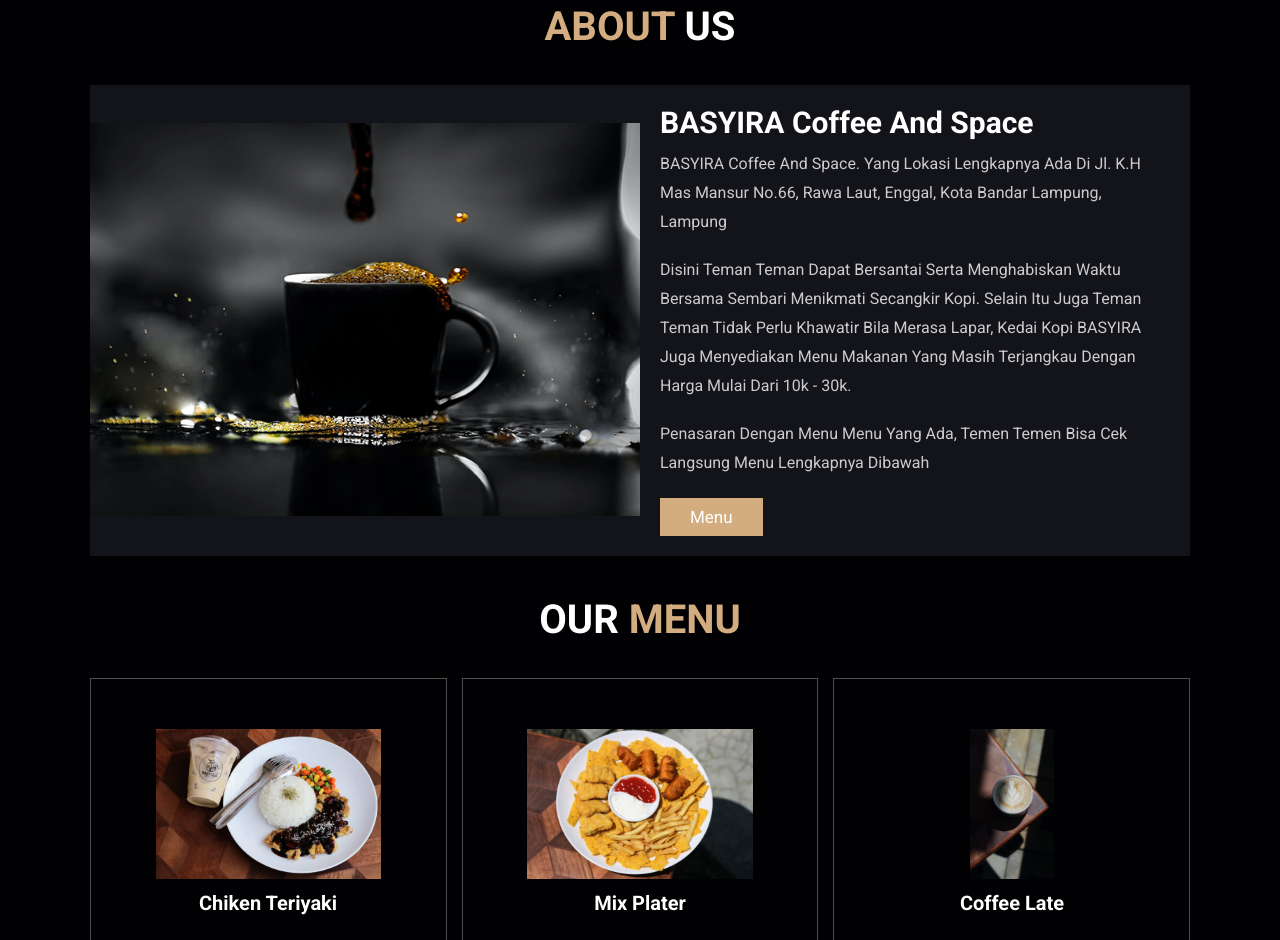
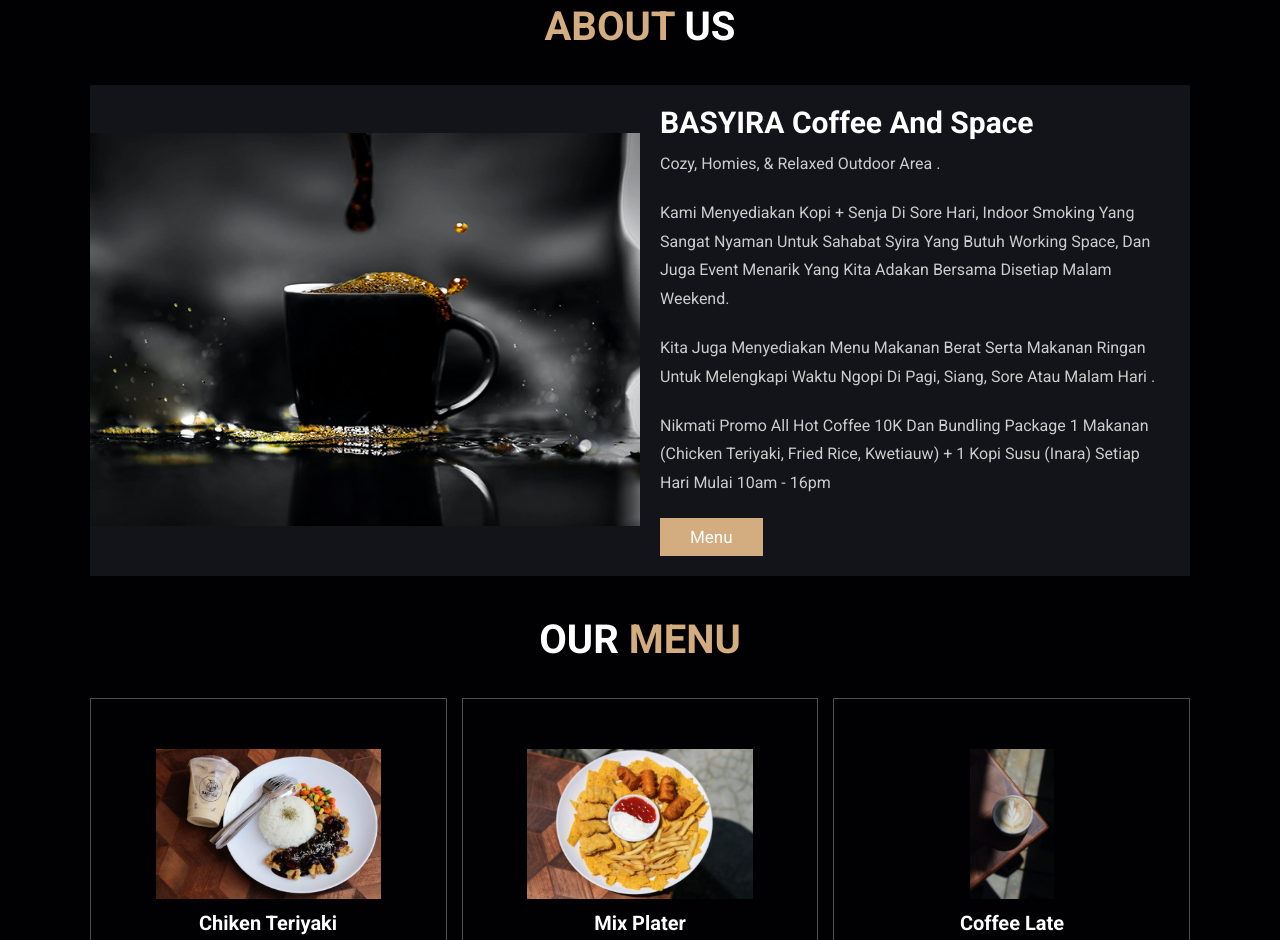
Before and after one commit to AKRVerz/BasyiraCoffee, a plain HTML site: page index.html in a window 1280 px wide. Shown: the part 817-1757 px from the top of the page. Drawn offline with Linux system fonts and the light colour scheme.

Commit message:
revisi_about

```diff
--- a/index.html
+++ b/index.html
@@ -78,20 +78,20 @@
 
         <div class="content">
           <h3>BASYIRA Coffee and Space</h3>
+          <p>Cozy, homies, & relaxed outdoor area .</p>
           <p>
-            BASYIRA Coffee and Space. Yang lokasi lengkapnya ada di Jl. K.H Mas
-            Mansur No.66, Rawa Laut, Enggal, Kota Bandar Lampung, Lampung
+            Kami menyediakan kopi + senja di sore hari, indoor smoking yang
+            sangat nyaman untuk sahabat syira yang butuh working space, dan juga
+            event menarik yang kita adakan bersama disetiap malam weekend.
           </p>
           <p>
-            Disini teman teman dapat bersantai serta menghabiskan waktu bersama
-            sembari menikmati secangkir kopi. Selain itu juga teman teman tidak
-            perlu khawatir bila merasa lapar, kedai kopi BASYIRA juga
-            menyediakan menu makanan yang masih terjangkau dengan harga mulai
-            dari 10k - 30k.
+            Kita juga menyediakan menu makanan berat serta makanan ringan untuk
+            melengkapi waktu ngopi di pagi, siang, sore atau malam hari .
           </p>
           <p>
-            Penasaran dengan menu menu yang ada, temen temen bisa cek langsung
-            menu lengkapnya dibawah
+            Nikmati promo all hot coffee 10K dan Bundling Package 1 Makanan
+            (Chicken teriyaki, Fried Rice, Kwetiauw) + 1 Kopi Susu (Inara)
+            setiap hari mulai 10am - 16pm
           </p>
           <a href="#products" class="btn">Menu</a>
         </div>
```
